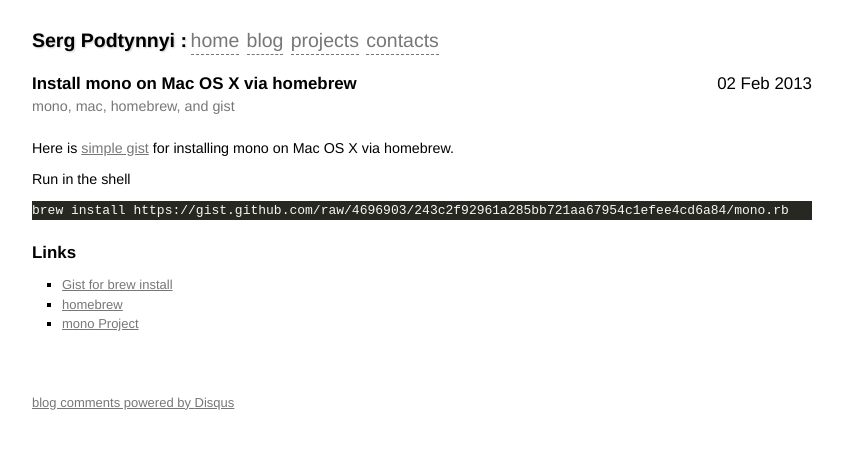
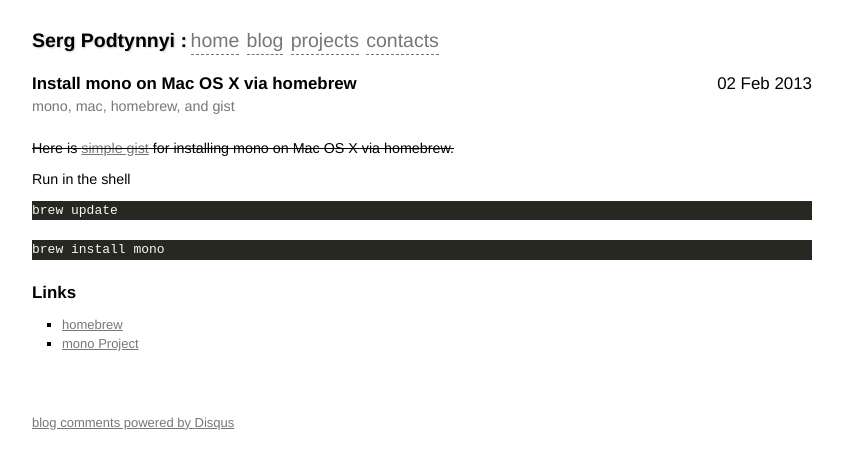
Before and after one commit to shtirlic/shtirlic.github.com, a Jekyll site: the page built from _posts/2013-02-02-install-mono-on-mac-os-x-via-homebrew.markdown, in a window 1280 px wide. Shown: the top 469 px of the page, without its empty margins (218-1061 px from the left). Built offline with Jekyll 4.4.1, drawn with Linux system fonts in a browser that asks for light colours; some web fonts are replaced; comment, search, counter and statistics services are not loaded.

Commit message:
Update post about mono home-brew install

```diff
--- a/_posts/2013-02-02-install-mono-on-mac-os-x-via-homebrew.markdown
+++ b/_posts/2013-02-02-install-mono-on-mac-os-x-via-homebrew.markdown
@@ -5,15 +5,19 @@ tags: [mono, mac, homebrew, gist]
 published: true
 ---
 
-Here is [simple gist](https://gist.github.com/4696903) for installing mono on Mac OS X via homebrew.
+<del>Here is [simple gist](https://gist.github.com/4696903) for installing mono on Mac OS X via homebrew.</del>
 
 Run in the shell
+
 {% highlight bash %}
-brew install https://gist.github.com/raw/4696903/243c2f92961a285bb721aa67954c1efee4cd6a84/mono.rb
+brew update
+{% endhighlight %}
+
+{% highlight bash %}
+brew install mono
 {% endhighlight %}
 
 Links
 -----
-* [Gist for brew install](https://gist.github.com/4696903)
 * [homebrew](http://mxcl.github.com/homebrew/)
 * [mono Project](http://www.mono-project.com/)
```
